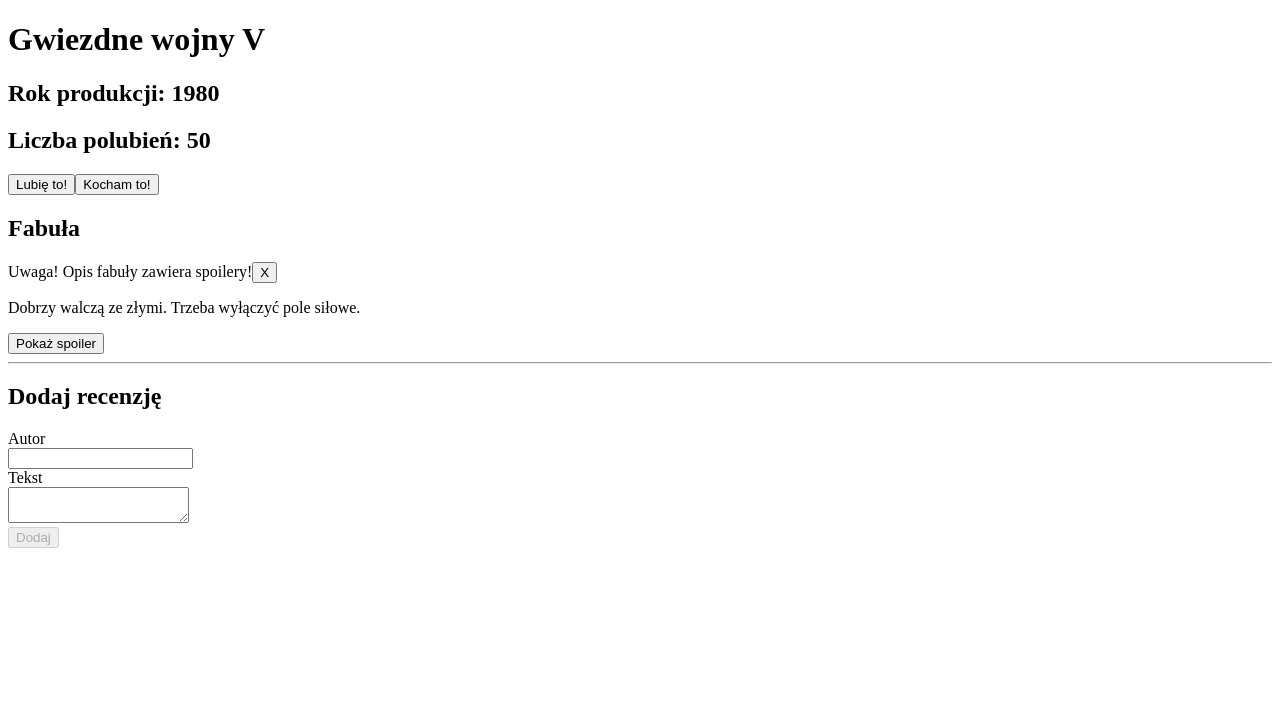
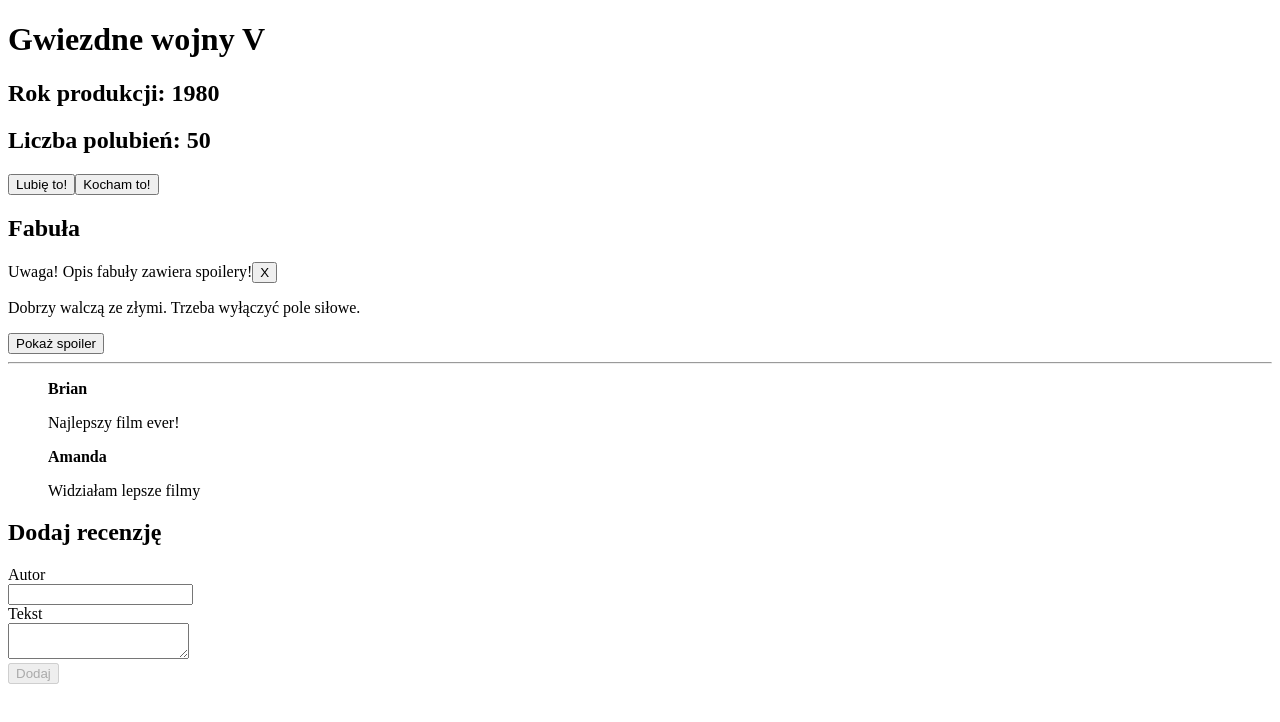
Before and after one commit to mslysz/ZR-Modul1, a React (Vite) app: page / in a window 1280 px wide. Shown: the top 722 px of the page. Built offline with nearby package versions, Linux system fonts and the light colour scheme.

Commit message:
I have created a reviewsElment in which we use the map() method on the reviews array, thanks to which we create an html structure for each review separately.  In the handleSubmit function using setReview() we add a new review containing (author,text and id)

```diff
--- a/src/components/Form.jsx
+++ b/src/components/Form.jsx
@@ -6,12 +6,16 @@
 ];
 
 export const Form = () => {
-  const [review, setReview] = useState(null);
   const [reviews, setReviews] = useState(initialReviews);
   const [inputValue, setInputValue] = useState('');
   const [textareaValue, setTextareaValue] = useState('');
 
-  console.log(review);
+  const reviewsElements = reviews.map((r) => (
+    <article key={r.id}>
+      <strong>{r.author}</strong>
+      <p>{r.text}</p>
+    </article>
+  ));
 
   function handleSubmit(e) {
     e.preventDefault();
@@ -19,22 +23,18 @@
     const author = inputValue;
     const text = textareaValue;
 
-    setReview({ author, text });
+    setReviews((prevReviews) => {
+      return [{ author, text, id: prevReviews.length + 1 }, ...prevReviews];
+    });
+    setInputValue('');
+    setTextareaValue('');
   }
-
-  console.log('Wartość zmiennej stanowej input:', inputValue);
-  console.log('Wartość zmiennej stanowej textarea:', textareaValue);
 
   return (
     <>
       <hr />
+      <ul>{reviewsElements}</ul>
 
-      {review && (
-        <article>
-          <strong>{review.author}</strong>
-          <p>{review.text}</p>
-        </article>
-      )}
       <h2>Dodaj recenzję</h2>
       <form onSubmit={handleSubmit}>
         <div>
```
